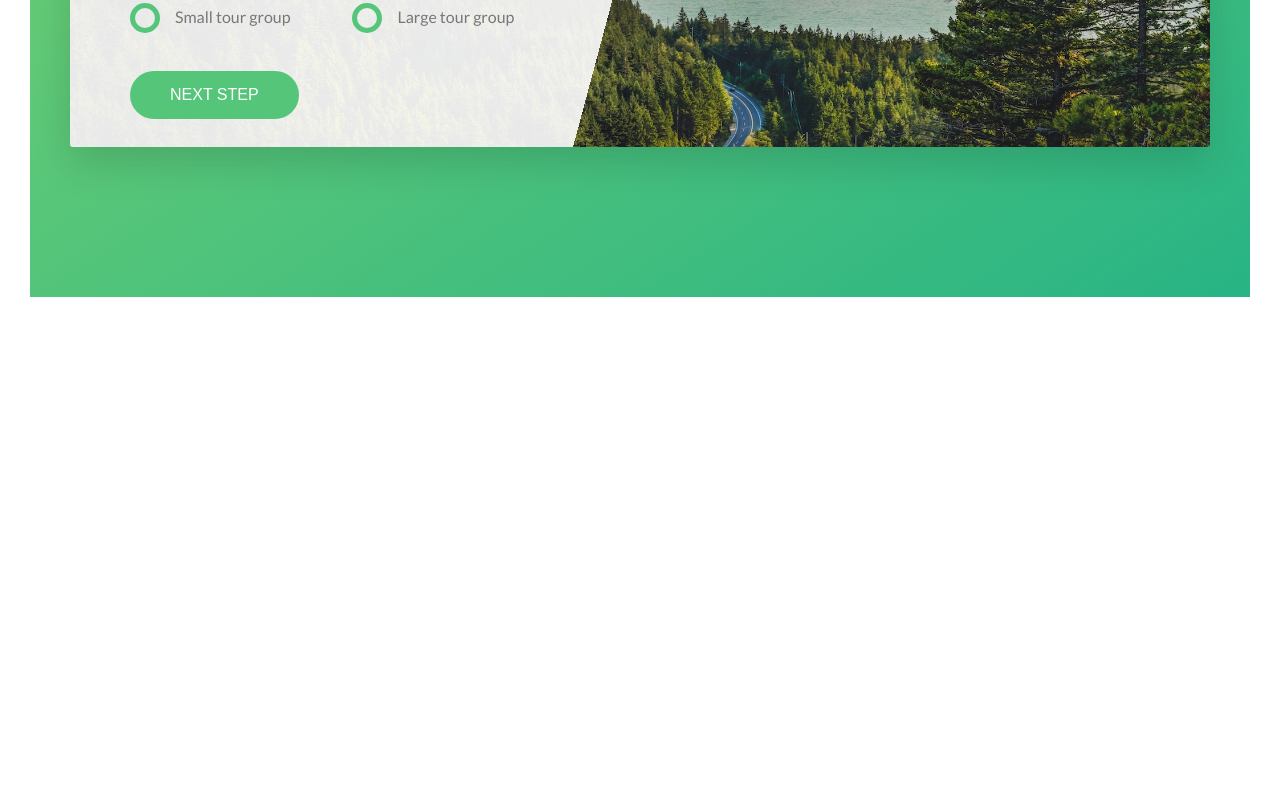
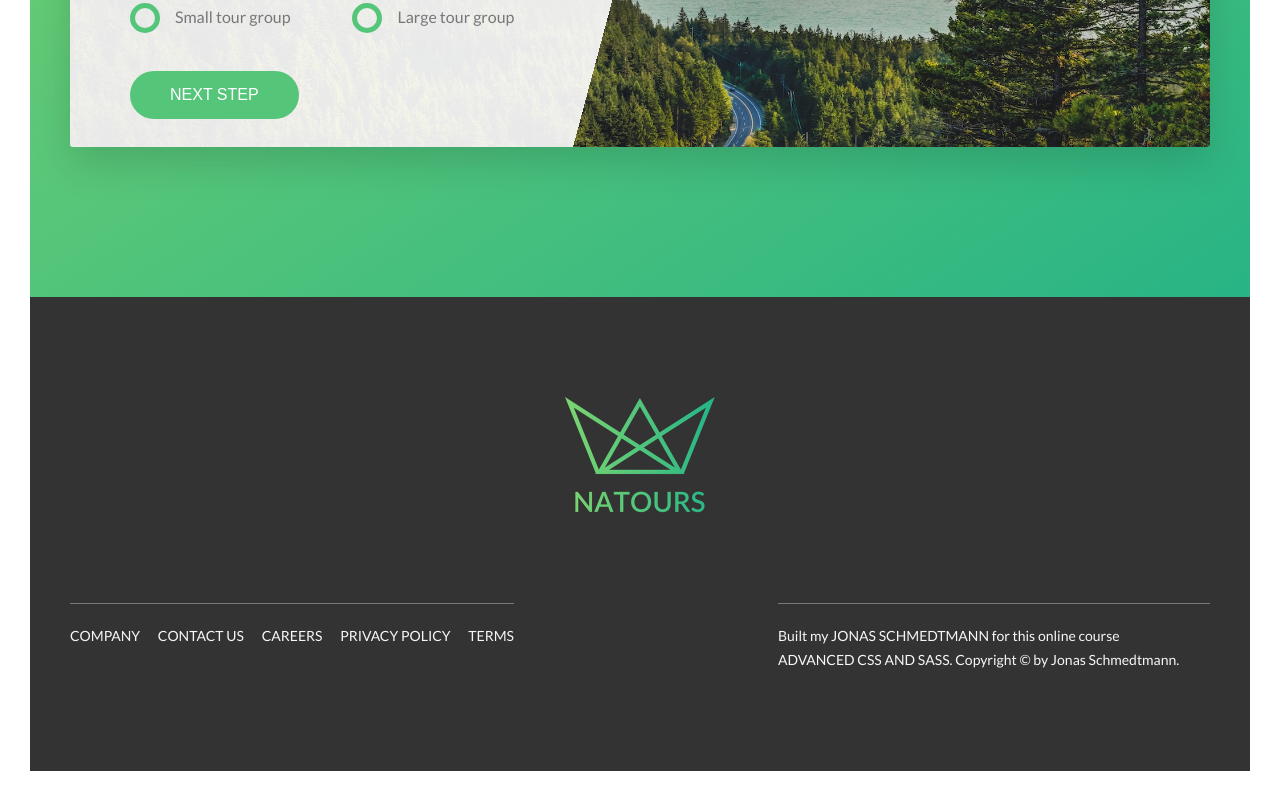
Before and after one commit to ShaxaY/Natours, a website: page index.html in a window 1280 px wide. Shown: the part 4946-5747 px from the top of the page. Before the commit the page ends 5273 px from the top, so only its background shows below. Drawn offline with Linux system fonts and the light colour scheme.

Commit message:
feat: add footer

```diff
--- a/index.html
+++ b/index.html
@@ -304,6 +304,30 @@
                 </div>
             </section>
         </main>
+
+        <footer class="footer">
+            <div class="footer__logo-box">
+                <img src="img/logo-green-2x.png" alt="Full logo" class="footer__logo">
+            </div>
+            <div class="row">
+                <div class="col-1-of-2">
+                    <div class="footer__navigation">
+                        <ul class="footer__list">
+                            <li class="footer__item"><a href="#" class="footer__link">Company</a></li>
+                            <li class="footer__item"><a href="#" class="footer__link">Contact us</a></li>
+                            <li class="footer__item"><a href="#" class="footer__link">Careers</a></li>
+                            <li class="footer__item"><a href="#" class="footer__link">Privacy policy</a></li>
+                            <li class="footer__item"><a href="#" class="footer__link">Terms</a></li>
+                        </ul>
+                    </div>
+                </div>
+                <div class="col-1-of-2">
+                    <p class="footer__copyright">
+                        Built my <a href="#" class="footer__link">Jonas Schmedtmann</a> for this online course <a href="#" class="footer__link">Advanced CSS and Sass</a>. Copyright &copy; by Jonas Schmedtmann.
+                    </p>
+                </div>
+            </div>
+        </footer>
         <!--
         <section class="grid-test">
             <div class="row">
--- a/sass/abstracts/_variables.scss
+++ b/sass/abstracts/_variables.scss
@@ -10,6 +10,7 @@ $color-grey-dark: #777;
 $color-white: #fff;
 $color-black: #000;
 $color-grey-dark-2: #999;
+$color-dark-3: #333;
 
 $color-secondary-light: #ffb900;
 $color-secondary-dark: #ff7730;
--- /dev/null
+++ b/sass/layout/_footer.scss
@@ -0,0 +1,60 @@
+.footer {
+    background-color: $color-dark-3;
+    padding: 10rem 0;
+    font-size: 1.4rem;
+    color: $color-grey-light-1;
+
+    &__logo-box {
+        text-align: center;
+        margin-bottom: 8rem;
+    }
+
+    &__logo {
+        width: 15rem;
+        height: auto;
+    }
+
+    &__navigation {
+        border-top: 1px solid $color-grey-dark;
+        padding-top: 2rem;
+        display: inline-block;
+    }
+
+    &__list {
+        list-style: none;
+    }
+
+    &__item {
+        display: inline-block;
+
+        &:not(:last-child) {
+            margin-right: 1.5rem;
+        }
+    }
+
+    &__link {
+        &:link,
+        &:visited {
+            background-color: $color-dark-3;
+            color: $color-grey-light-1;
+            text-decoration: none;
+            text-transform: uppercase;
+            display: inline-block;
+            transition: all .2s;
+        }
+
+        &:hover,
+        &:active {
+            color: $color-primary;
+            box-shadow: 0 1rem 2rem rgba($color-black, .4);
+            transform: rotate(5deg) scale(1.3);
+        }
+    }
+
+    &__copyright {
+        border-top: 1px solid $color-grey-dark;
+        padding-top: 2rem;
+        width: 80%;
+        float: right;
+    }
+}
--- a/sass/main.scss
+++ b/sass/main.scss
@@ -17,5 +17,6 @@
 
 @import "layout/header";
 @import "layout/grid";
+@import "layout/footer";
 
 @import "pages/home";
```
Also changed, not shown: css/style.css.
